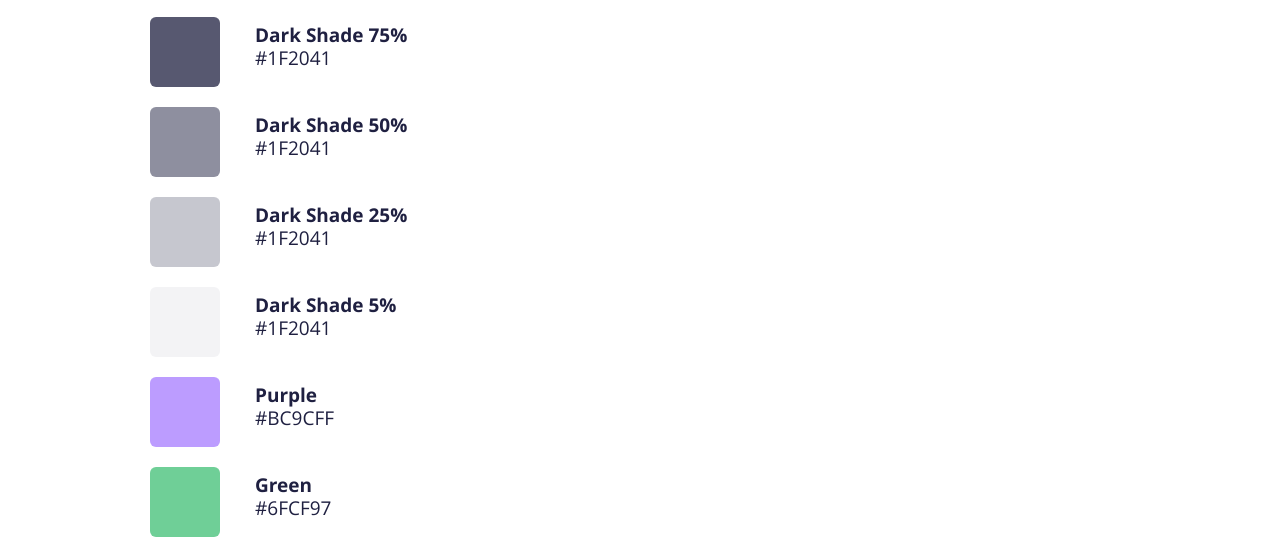
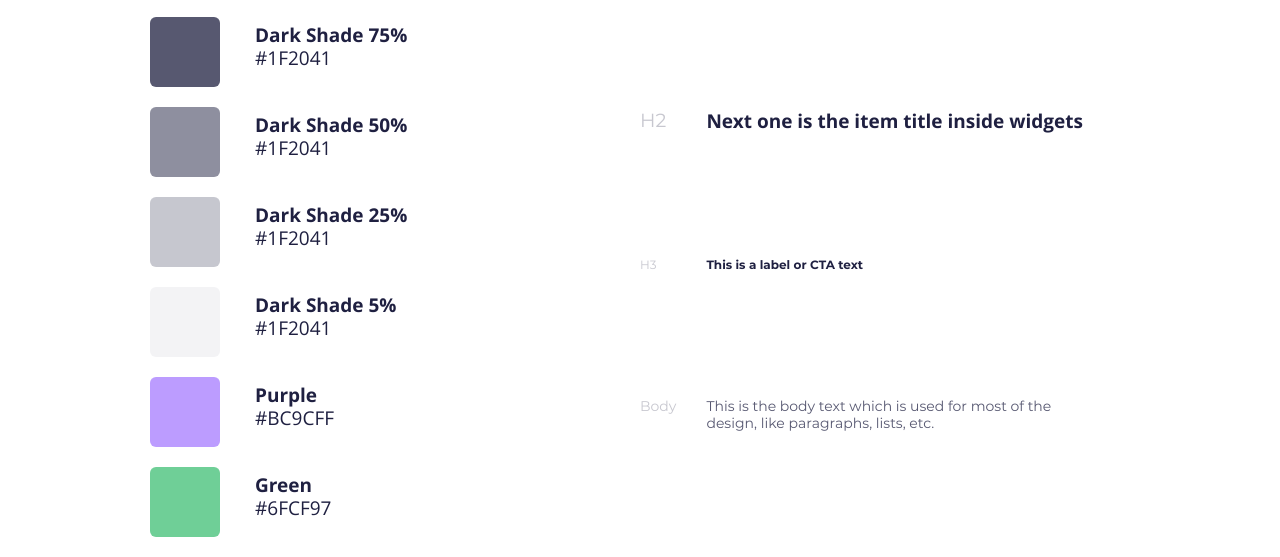
Before and after one commit to Gutsu-Eric/FSD_Hotel, a website: page colors&type.html in a window 1280 px wide. Shown: the part 252-809 px from the top of the page. Drawn offline with Linux system fonts and the light colour scheme.

Commit message:
начата верстка блоков типа

```diff
--- a/colors&type.html
+++ b/colors&type.html
@@ -48,8 +48,18 @@
                     <span class="desc__color">#6FCF97</span>
                 </div>
             </div>
-            <div class="headers__types">
-
+            <div class="grid_headers__types_container">
+                <div class="type__header_h1 type__header_common">H1</div>
+                <div class="type__desc_24">This one is the sub-section or
+                    widget title</div>
+                <div class="type__header_h2 type__header_common">H2</div>
+                <div class="type__desc_19">Next one is the item title inside
+                    widgets</div>
+                <div class="type__header_h3 type__header_common">H3</div>
+                <div class="type__desc_12">This is a label or CTA text</div>
+                <div class="type__header_body type__header_common">Body</div>
+                <div class="type__desc_14">This is the body text which is used for most
+                    of the design, like paragraphs, lists, etc.</div>
             </div>
         </div>
     </div>
--- a/css/colors&type.css
+++ b/css/colors&type.css
@@ -46,6 +46,7 @@ table {
     border-collapse: collapse;
     border-spacing: 0;
 }
+
 /* reset css end */
 
 /* fonts start */
@@ -57,12 +58,9 @@ table {
     font-weight: 400;
     src: url('../fonts/montserrat-v15-latin_cyrillic-regular.eot'); /* IE9 Compat Modes */
     src: local('Montserrat Regular'), local('Montserrat-Regular'),
-    url('../fonts/montserrat-v15-latin_cyrillic-regular.eot?#iefix') format('embedded-opentype'), /* IE6-IE8 */
-    url('../fonts/montserrat-v15-latin_cyrillic-regular.woff2') format('woff2'), /* Super Modern Browsers */
-    url('../fonts/montserrat-v15-latin_cyrillic-regular.woff') format('woff'), /* Modern Browsers */
-    url('../fonts/montserrat-v15-latin_cyrillic-regular.ttf') format('truetype'), /* Safari, Android, iOS */
-    url('../fonts/montserrat-v15-latin_cyrillic-regular.svg#Montserrat') format('svg'); /* Legacy iOS */
+    url('../fonts/montserrat-v15-latin_cyrillic-regular.eot?#iefix') format('embedded-opentype'), /* IE6-IE8 */ url('../fonts/montserrat-v15-latin_cyrillic-regular.woff2') format('woff2'), /* Super Modern Browsers */ url('../fonts/montserrat-v15-latin_cyrillic-regular.woff') format('woff'), /* Modern Browsers */ url('../fonts/montserrat-v15-latin_cyrillic-regular.ttf') format('truetype'), /* Safari, Android, iOS */ url('../fonts/montserrat-v15-latin_cyrillic-regular.svg#Montserrat') format('svg'); /* Legacy iOS */
 }
+
 /* montserrat-700 - latin_cyrillic */
 @font-face {
     font-family: 'Montserrat';
@@ -70,11 +68,7 @@ table {
     font-weight: 700;
     src: url('../fonts/montserrat-v15-latin_cyrillic-700.eot'); /* IE9 Compat Modes */
     src: local('Montserrat Bold'), local('Montserrat-Bold'),
-    url('../fonts/montserrat-v15-latin_cyrillic-700.eot?#iefix') format('embedded-opentype'), /* IE6-IE8 */
-    url('../fonts/montserrat-v15-latin_cyrillic-700.woff2') format('woff2'), /* Super Modern Browsers */
-    url('../fonts/montserrat-v15-latin_cyrillic-700.woff') format('woff'), /* Modern Browsers */
-    url('../fonts/montserrat-v15-latin_cyrillic-700.ttf') format('truetype'), /* Safari, Android, iOS */
-    url('../fonts/montserrat-v15-latin_cyrillic-700.svg#Montserrat') format('svg'); /* Legacy iOS */
+    url('../fonts/montserrat-v15-latin_cyrillic-700.eot?#iefix') format('embedded-opentype'), /* IE6-IE8 */ url('../fonts/montserrat-v15-latin_cyrillic-700.woff2') format('woff2'), /* Super Modern Browsers */ url('../fonts/montserrat-v15-latin_cyrillic-700.woff') format('woff'), /* Modern Browsers */ url('../fonts/montserrat-v15-latin_cyrillic-700.ttf') format('truetype'), /* Safari, Android, iOS */ url('../fonts/montserrat-v15-latin_cyrillic-700.svg#Montserrat') format('svg'); /* Legacy iOS */
 }
 
 /* open-sans-regular - latin_cyrillic */
@@ -84,12 +78,9 @@ table {
     font-weight: 400;
     src: url('../fonts/open-sans-v18-latin_cyrillic-regular.eot'); /* IE9 Compat Modes */
     src: local('Open Sans Regular'), local('OpenSans-Regular'),
-    url('../fonts/open-sans-v18-latin_cyrillic-regular.eot?#iefix') format('embedded-opentype'), /* IE6-IE8 */
-    url('../fonts/open-sans-v18-latin_cyrillic-regular.woff2') format('woff2'), /* Super Modern Browsers */
-    url('../fonts/open-sans-v18-latin_cyrillic-regular.woff') format('woff'), /* Modern Browsers */
-    url('../fonts/open-sans-v18-latin_cyrillic-regular.ttf') format('truetype'), /* Safari, Android, iOS */
-    url('../fonts/open-sans-v18-latin_cyrillic-regular.svg#OpenSans') format('svg'); /* Legacy iOS */
+    url('../fonts/open-sans-v18-latin_cyrillic-regular.eot?#iefix') format('embedded-opentype'), /* IE6-IE8 */ url('../fonts/open-sans-v18-latin_cyrillic-regular.woff2') format('woff2'), /* Super Modern Browsers */ url('../fonts/open-sans-v18-latin_cyrillic-regular.woff') format('woff'), /* Modern Browsers */ url('../fonts/open-sans-v18-latin_cyrillic-regular.ttf') format('truetype'), /* Safari, Android, iOS */ url('../fonts/open-sans-v18-latin_cyrillic-regular.svg#OpenSans') format('svg'); /* Legacy iOS */
 }
+
 /* open-sans-700 - latin_cyrillic */
 @font-face {
     font-family: 'Open Sans';
@@ -97,11 +88,7 @@ table {
     font-weight: 700;
     src: url('../fonts/open-sans-v18-latin_cyrillic-700.eot'); /* IE9 Compat Modes */
     src: local('Open Sans Bold'), local('OpenSans-Bold'),
-    url('../fonts/open-sans-v18-latin_cyrillic-700.eot?#iefix') format('embedded-opentype'), /* IE6-IE8 */
-    url('../fonts/open-sans-v18-latin_cyrillic-700.woff2') format('woff2'), /* Super Modern Browsers */
-    url('../fonts/open-sans-v18-latin_cyrillic-700.woff') format('woff'), /* Modern Browsers */
-    url('../fonts/open-sans-v18-latin_cyrillic-700.ttf') format('truetype'), /* Safari, Android, iOS */
-    url('../fonts/open-sans-v18-latin_cyrillic-700.svg#OpenSans') format('svg'); /* Legacy iOS */
+    url('../fonts/open-sans-v18-latin_cyrillic-700.eot?#iefix') format('embedded-opentype'), /* IE6-IE8 */ url('../fonts/open-sans-v18-latin_cyrillic-700.woff2') format('woff2'), /* Super Modern Browsers */ url('../fonts/open-sans-v18-latin_cyrillic-700.woff') format('woff'), /* Modern Browsers */ url('../fonts/open-sans-v18-latin_cyrillic-700.ttf') format('truetype'), /* Safari, Android, iOS */ url('../fonts/open-sans-v18-latin_cyrillic-700.svg#OpenSans') format('svg'); /* Legacy iOS */
 }
 
 /* fonts end */
@@ -142,6 +129,7 @@ body {
 .colors__type__content {
     display: flex;
     flex-wrap: wrap;
+    justify-content: space-between;
 }
 
 .colors__rects {
@@ -151,7 +139,7 @@ body {
     width: 270px;
 }
 
-.rect{
+.rect {
     width: 70px;
     height: 70px;
     border-radius: 6px;
@@ -201,4 +189,61 @@ body {
     display: block;
 }
 
+.grid_headers__types_container {
+    display: grid;
+    grid-template-columns: auto auto;
+    justify-content: space-between;
+    align-items: stretch;
+    grid-gap: 0 30px;
+    width: 450px;
+}
+
+.type__header_common {
+    font-family: 'Montserrat', sans-serif;
+    color: rgba(31, 32, 65, 0.25);
+}
+
+.type__header_h1 {
+    font-size: 24px;
+}
+
+.type__header_h2 {
+    font-size: 19px;
+}
+
+.type__header_h3 {
+    font-size: 12px;
+}
+
+.type__header_body {
+    font-size: 14px;
+}
+
+.type__desc_24 {
+    font-family: 'Open Sans', sans-serif;
+    font-size: 24px;
+    font-weight: bold;
+    color: #1F2041;
+}
+
+.type__desc_19 {
+    font-family: 'Open Sans', sans-serif;
+    font-size: 19px;
+    font-weight: bold;
+    color: #1F2041;
+}
+
+.type__desc_12 {
+    font-family: 'Montserrat', sans-serif;
+    font-size: 12px;
+    font-weight: bold;
+    color: #1F2041;
+}
+
+.type__desc_14 {
+    font-family: 'Montserrat', sans-serif;
+    font-size: 14px;
+    color: rgba(31, 32, 65, 0.75);
+}
+
 /* UI-kit colors&type end */
```
Also changed, not shown: package.json (added, +23 -0 lines), 1 other file.
